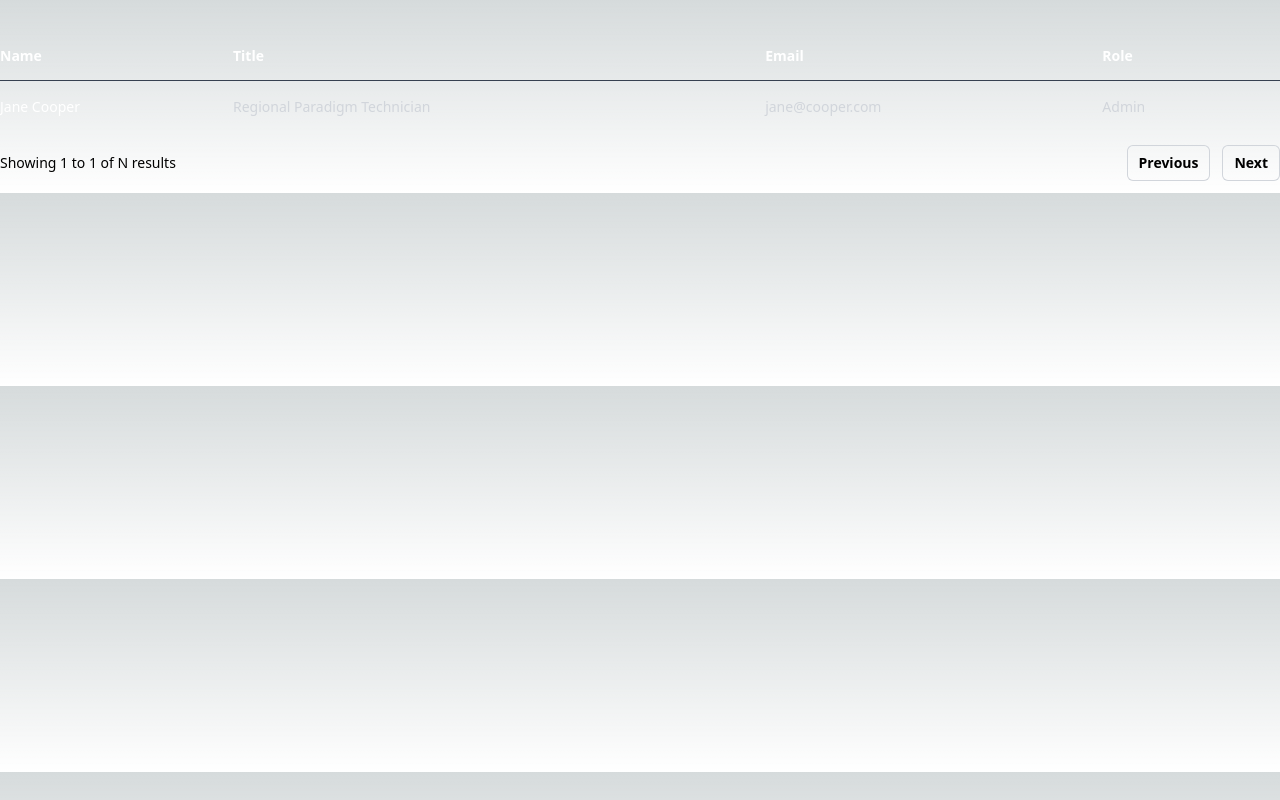
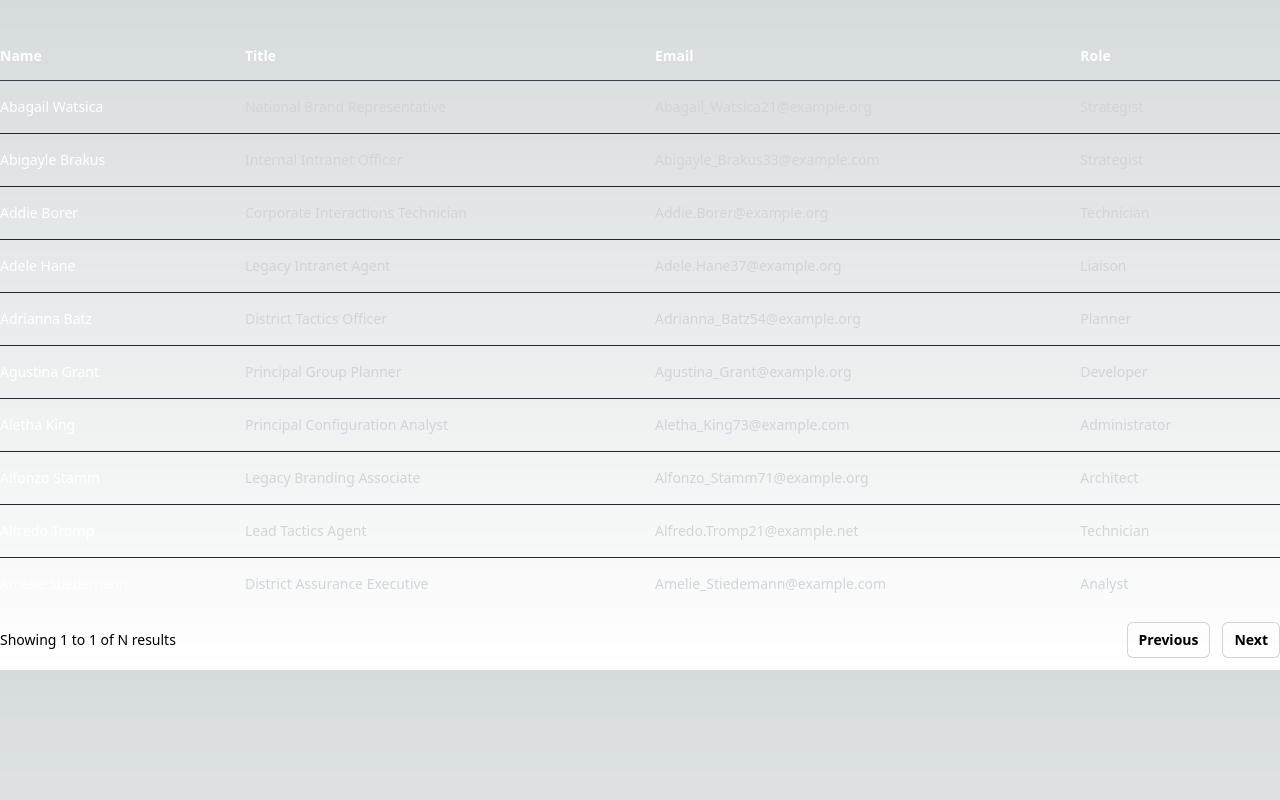
Before and after one commit to gorrion-io/summer-camp-2023, a Next.js app: page /task in a window 1280 px wide. Shown: the top 800 px of the page. Built offline with nearby package versions, Linux system fonts and the light colour scheme.

Commit message:
Show retrieved data from endpoint

```diff
--- a/pages/task.tsx
+++ b/pages/task.tsx
@@ -1,15 +1,31 @@
+import { useQuery } from "@tanstack/react-query";
+import { User } from "./api/people";
+import { useState } from "react";
+
+const fetchUsers = async (page: number) => {
+  const res = await fetch(`./api/people?page=${page}`);
+  if (!res.ok) {
+    throw new Error("Something went wrong...");
+  }
+  const data = await res.json();
+  return data;
+};
+
 export default function Task() {
-  /**  TODO: Create an endpoint that returns a list of people, and use that here.
-   * Use tanstack/react-query to fetch the data
-   */
-  const people = [
-    {
-      name: "Jane Cooper",
-      email: "jane@cooper.com",
-      title: "Regional Paradigm Technician",
-      role: "Admin",
-    },
-  ];
+  const [currentPage, setCurrentPage] = useState(1);
+
+  const userQuery = useQuery({
+    queryKey: ["users", currentPage],
+    queryFn: () => fetchUsers(currentPage),
+  });
+
+  if (userQuery.isLoading) return <div className="flex justify-center items-center">Loading...</div>;
+
+
+  if (userQuery.isError) return <div className="flex justify-center items-center">Something went wrong...</div>;
+
+const users: User[] = userQuery.data.users || [];
+
   return (
     <div className="mx-auto max-w-7xl">
       <div className="mt-8 flow-root">
@@ -48,19 +64,19 @@ export default function Task() {
                 </tr>
               </thead>
               <tbody className="divide-y divide-gray-800">
-                {people.map((person) => (
-                  <tr key={person.email}>
+                {users.map((user) => (
+                  <tr key={user.email}>
                     <td className="whitespace-nowrap py-4 pl-4 pr-3 text-sm font-medium text-white sm:pl-0">
-                      {person.name}
+                      {user.name}
                     </td>
                     <td className="whitespace-nowrap px-3 py-4 text-sm text-gray-300">
-                      {person.title}
+                      {user.title}
                     </td>
                     <td className="whitespace-nowrap px-3 py-4 text-sm text-gray-300">
-                      {person.email}
+                      {user.email}
                     </td>
                     <td className="whitespace-nowrap px-3 py-4 text-sm text-gray-300">
-                      {person.role}
+                      {user.role}
                     </td>
                   </tr>
                 ))}
```
